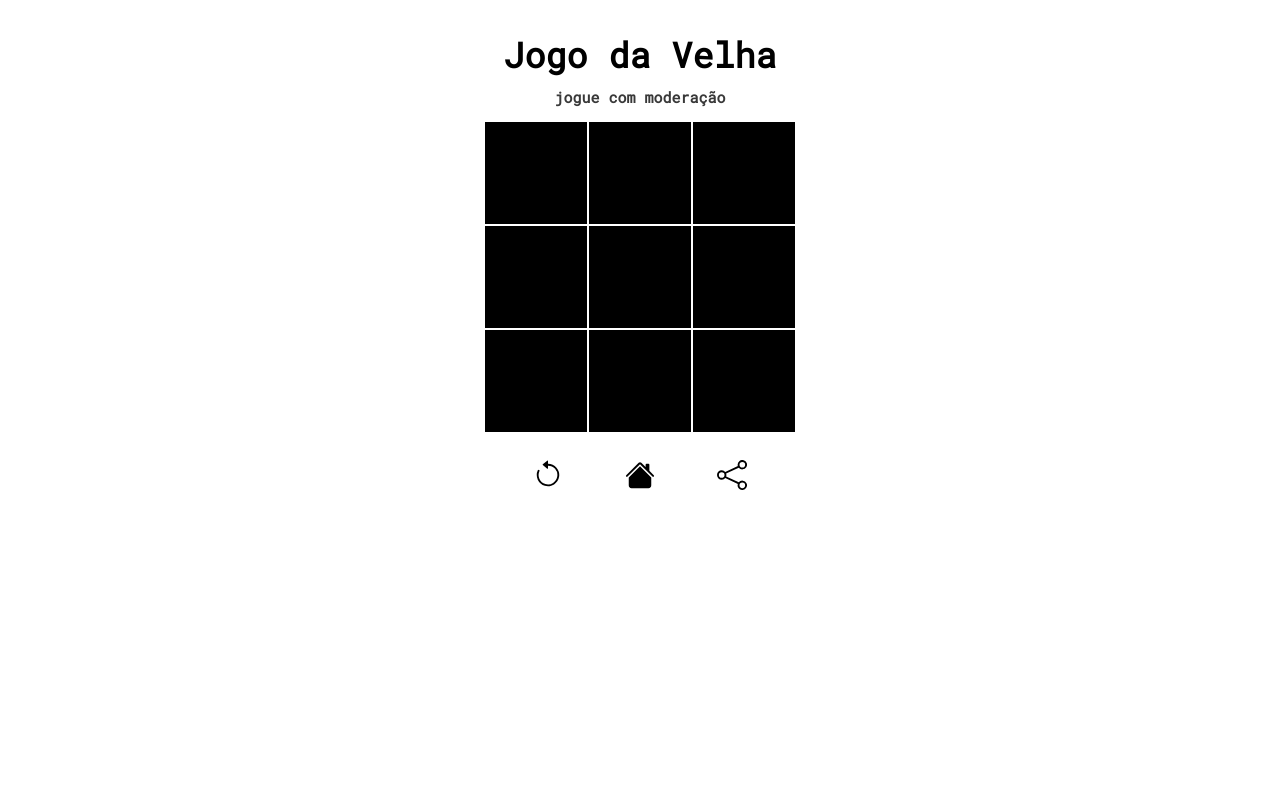
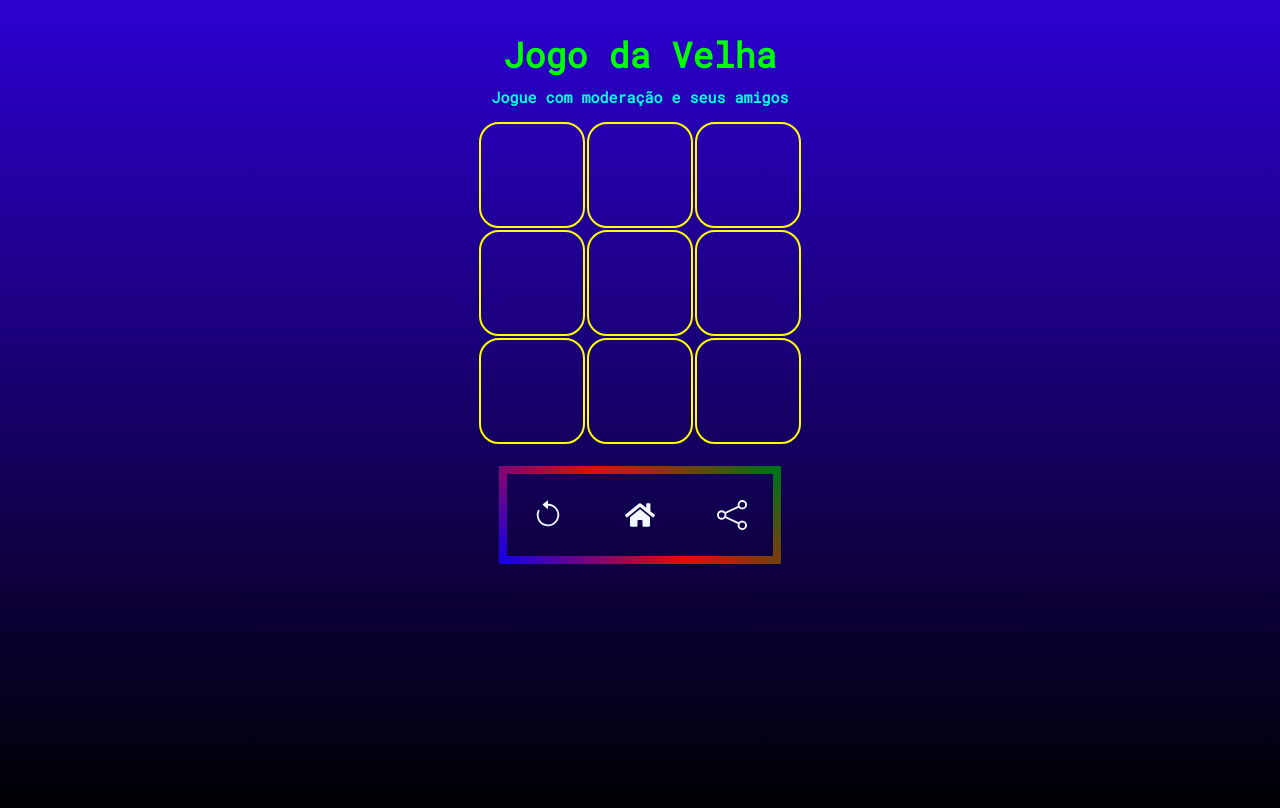
Before and after one commit to NicolasKLange/sitedelogin, a Next.js app: page /jogo in a window 1280 px wide. Shown: the top 808 px of the page. Built offline with nearby package versions, Linux system fonts and the light colour scheme.

Commit message:
jogo da velha 3.1
mudei cores e fontes deixando o jogo mais divertido

```diff
--- a/app/globals.css
+++ b/app/globals.css
@@ -1,5 +1,6 @@
 body {
-    background-color: white;
+    height: 100vh   ;
+    background: linear-gradient(to bottom,  #2d00d1, #000000);
     font-family: 'Roboto Mono', monospace;
 }
 
@@ -11,79 +12,72 @@ div {
 }
 
 h1 {
-    color: black;
+    color: rgb(0, 255, 0);
     font-size: 35px;
     margin-bottom: 0;
 }
 
 h2 {
     margin-top: 10px;
-    color: rgb(57, 57, 57);
+    color: rgb(0, 255, 221);
     font-size: 15px;
 }
 
-/* button {
-    background-color:white;
-    font-size: 30px;
-    display: flex;
-    justify-content: center;
-    size: 60px;
-    width: 314px;
-    margin-top: 10px;
-    transition: 0.5s;
-}
-
-button:hover {
-    background-color: gray;
-    border-color: gray;
-} */
-
-/* a {
-    color:black;
-    text-decoration: none;
-    transition: 0.5s;
-} */
-
 td {
+    border-radius: 20px;
     width: 100px;
     height: 100px;
     font-size: 80px;
-    background-color: black;
+    border: 2px solid yellow;
     margin-top: 100px;
     transition: 0.4s;
     text-align: center;
-    color: white;
+    color: rgb(255, 0, 0);
 }
 
 td:hover {
     cursor: pointer;
-    background-color: gray;
-}
-
-a {
-    font-size: 55px;
-    color: black;
-    margin-top: 10px;
+    background-color: rgb(255, 255, 255, 0.2);
 }
 
 .button{
+    padding: 10px;
+    font-size: 10px;
+    border: 8px solid;
+    border-image: linear-gradient(45deg, red, green, blue);
+    border-image-slice: 1;
+    animation: moveBorder 5s linear infinite alternate;
+    margin-top: 20px;
+    border-radius: 10px;
     display: flex;
     flex-direction: row;
     gap: 30px;
     justify-content: center;
     align-items: center;
+
 }
 
-a {
+a{
+
+    color: aliceblue;
     display: flex;
     justify-content: center;
     align-items: center;
     font-size: 30px;
     transition: 1s;
     padding: 16px;
-    border-radius: 60%;
+    border-radius: 20px;
 }
 
 a:hover {
     background: rgba(0, 0, 0, 0.2);
 }
+
+@keyframes moveBorder {
+    from {
+      border-image-source: linear-gradient(45deg, red, green, blue);
+    }
+    to {
+      border-image-source: linear-gradient(45deg, blue, red, green);
+    }
+  }
--- a/app/jogo/page.tsx
+++ b/app/jogo/page.tsx
@@ -1,7 +1,7 @@
 "use client"
 import { useState } from "react";
 import { BsArrowCounterclockwise } from "react-icons/bs";
-import { BsFillHouseFill } from "react-icons/bs";
+import { FaHome } from "react-icons/fa";
 import { BsShare } from "react-icons/bs";
 
 
@@ -29,7 +29,7 @@ export default function Home() {
   return (
     <div>
       <h1>Jogo da Velha</h1>
-      <h2>jogue com moderação</h2>
+      <h2>Jogue com moderação e seus amigos</h2>
       <table>
         <tbody>
           <tr>
@@ -51,7 +51,7 @@ export default function Home() {
       </table>
       <div className='button'>
         <a href="/jogo"><BsArrowCounterclockwise /></a>
-        <a href="/"><BsFillHouseFill /></a>
+        <a href="/"><FaHome /></a>
         <a onClick={copyText}><BsShare /></a>
       </div>
     </div>
--- a/app/page.tsx
+++ b/app/page.tsx
@@ -30,7 +30,7 @@ export default function Page() {
     <div onClick={redirecionar} className="page">
       <div className="titulo">
       <h1>Jogo da Velha</h1>
-      <h2>clique na barra de espaço para jogar</h2>
+      <h2>Clique na barra de espaço para jogar</h2>
       </div>
     </div>
   )
--- a/app/style.css
+++ b/app/style.css
@@ -1,42 +1,72 @@
 body {
-    font-family: 'Roboto Mono', monospace;
+    font-family: Arial, Helvetica, sans-serif;
+    height: 100vh   ;
+    background: linear-gradient(to bottom,  #2d00d1, #191052,#000000);
 }
-
 
 h1 {
     text-align: center;
     font-size: 10vh;
+    color: white;
+    font-family: 'Times New Roman', Times, serif;
 }
 
 h2 {
     text-align: center;
     font-size: 3vh;
-    color: gray;
+    color: white;
 }
 
 .titulo {
+
+    padding: 10px;
+    font-size: 10px;
+    border: 8px solid;
+    border-image: linear-gradient(45deg, red, green, blue);
+    border-image-slice: 1;
+    animation: moveBorder 5s linear infinite alternate;
     display: flex;
     justify-content: center;
     align-items: center;
     text-align: center;
+
 }
 
 h2 {
-    animation: blink 1s steps(1, end) infinite;
+    animation: blink 2s steps(1, end) infinite;
   }
 
 .page {
   height: 100vh;
+
 }
+
+  /*Fazer a animação de pulsar*/
 
   @keyframes blink {
     0% {
-      opacity: 1;
+      opacity: 10;
+      color: white
+    }
+    25% {
+        opacity: 5;
     }
     50% {
       opacity: 0;
     }
+    75% {
+        opacity: 5;
+    }
     100% {
-      opacity: 1;
+      opacity: 10;
     }
   }
+
+  @keyframes moveBorder {
+    from {
+      border-image-source: linear-gradient(45deg, red, green, blue);
+    }
+    to {
+      border-image-source: linear-gradient(45deg, blue, red, green);
+    }
+  }
```
